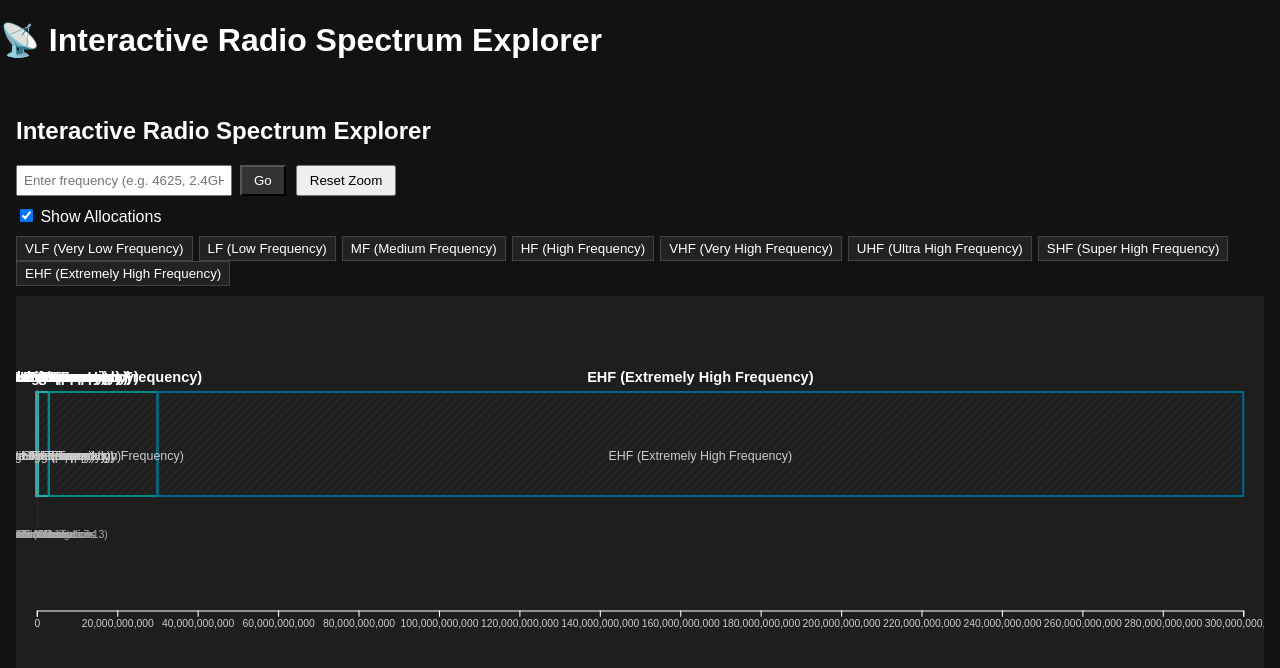
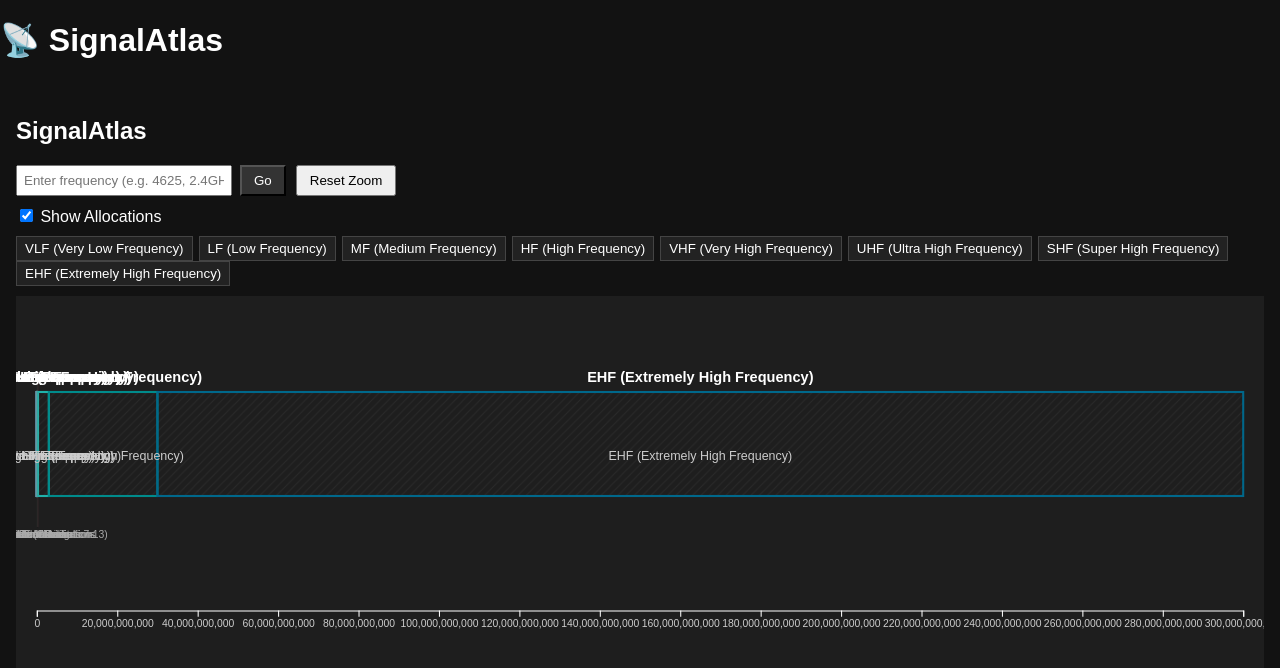
Before and after one commit to Imagineer7/SignalAtlas, a React (Create React App) app: page / in a window 1280 px wide. Shown: the top 668 px of the page. Built offline with nearby package versions, Linux system fonts and the light colour scheme.

Commit message:
Updated Logo and name

```diff
--- a/src/App.js
+++ b/src/App.js
@@ -4,7 +4,7 @@
 function App() {
   return (
     <div className="App">
-      <h1>📡 Interactive Radio Spectrum Explorer</h1>
+      <h1>📡 SignalAtlas</h1>
       <SpectrumView />
     </div>
   );
--- a/src/components/SpectrumView.js
+++ b/src/components/SpectrumView.js
@@ -273,7 +273,7 @@
 
   return (
     <div style={{ backgroundColor: '#121212', padding: '1rem', minHeight: '100vh', color: 'white' }}>
-      <h2>Interactive Radio Spectrum Explorer</h2>
+      <h2>SignalAtlas</h2>
       <form onSubmit={goToFrequency} style={{ marginBottom: '10px' }}>
         <input
           type="text"
```
Also changed, not shown: public/logo.png (added).
